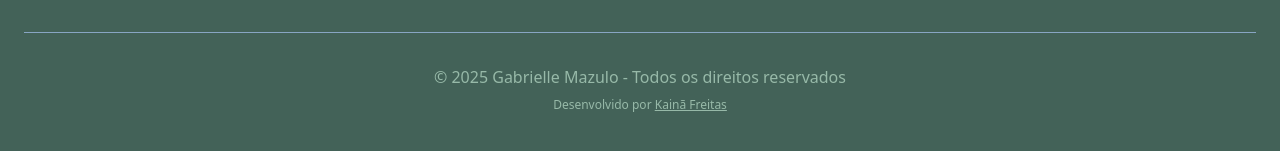
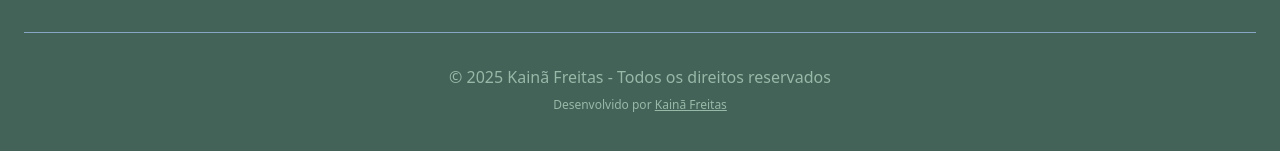
Before and after one commit to kainamf/psigabrielle, a React (Create React App) app: page / in a window 1280 px wide. Shown: the part 3476-3627 px from the top of the page. Built offline with nearby package versions, Linux system fonts and the light colour scheme.

Commit message:
fix: update copyright owner in Footer component to Kainã Freitas

```diff
--- a/src/components/Footer.tsx
+++ b/src/components/Footer.tsx
@@ -37,7 +37,7 @@ function Footer() {
                     </div>
                 </div>
                 <div className="border-t border-primary mt-8 pt-8 text-center text-secondary">
-                    <p>&copy; 2025 Gabrielle Mazulo - Todos os direitos reservados</p>
+                    <p>&copy; 2025 Kainã Freitas - Todos os direitos reservados</p>
                     <p className="text-xs mt-2">Desenvolvido por <a href="https://github.com/kainamf" target="_blank" rel="noopener noreferrer" className="underline hover:text-white">Kainã Freitas</a></p>
                 </div>
             </div>
```
